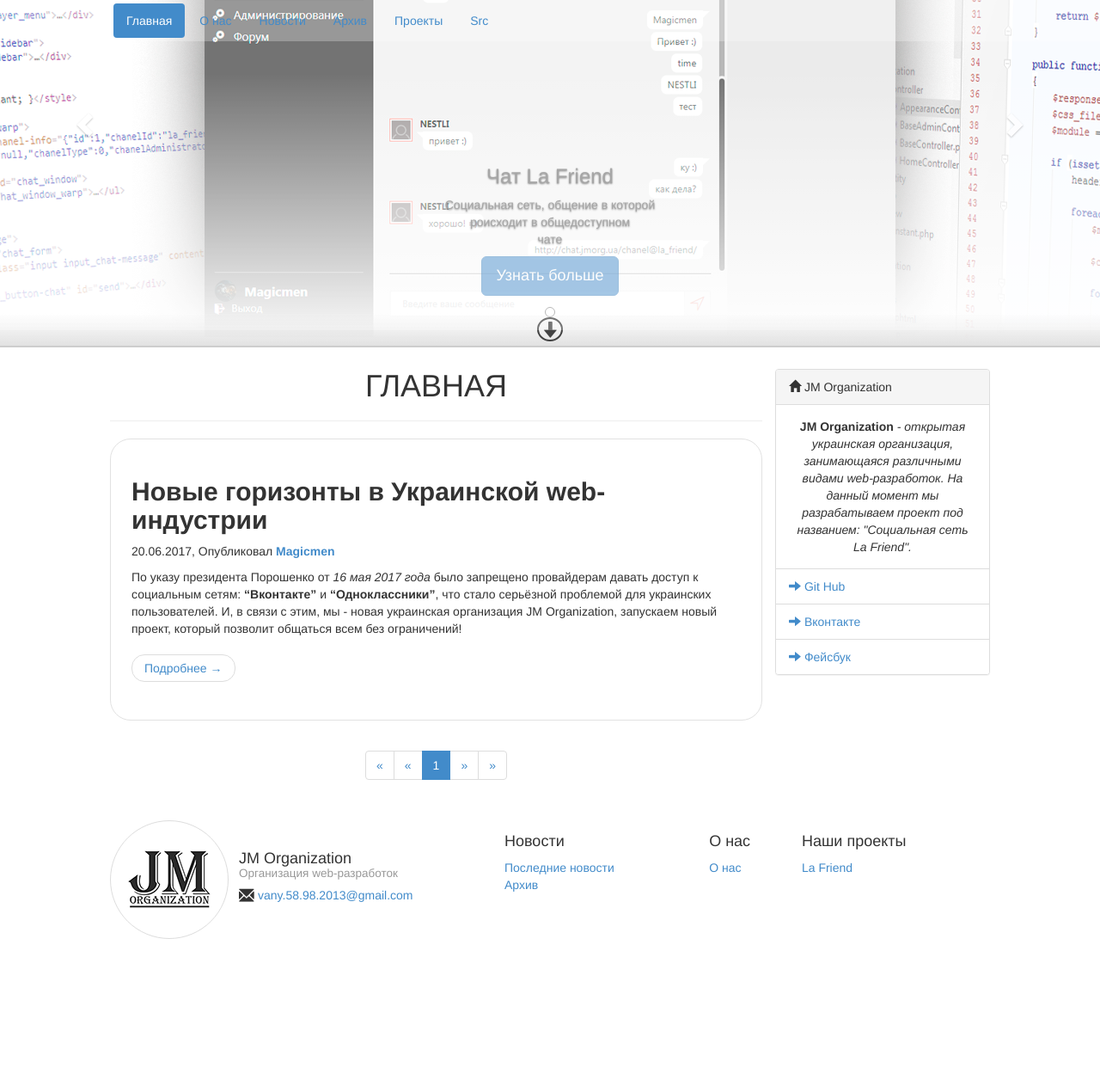
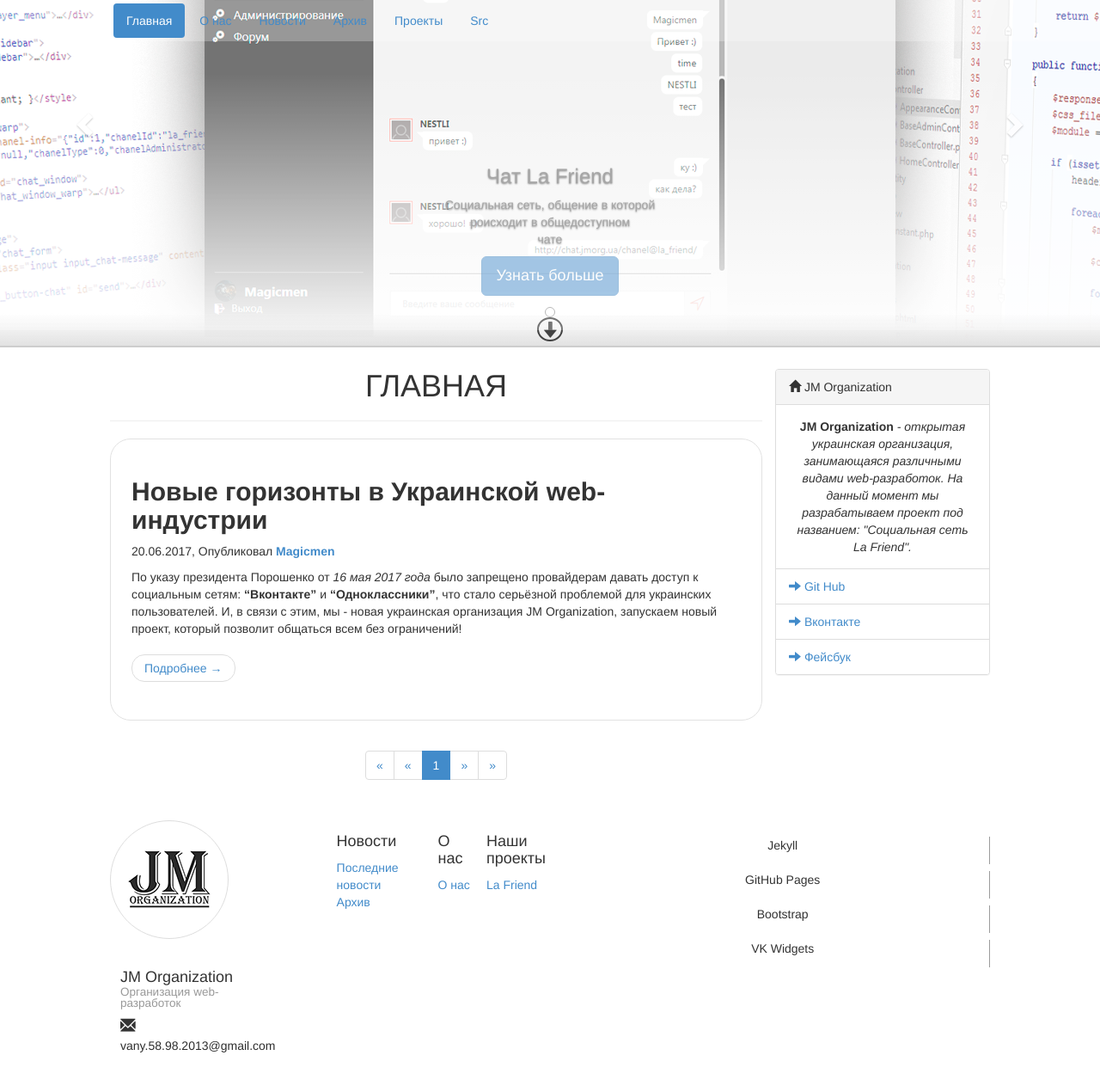
Before and after one commit to jm-organization/jm-organization.github.io, a Jekyll site: the page built from index.html, in a window 1280 px wide and 1400 px high, scrolled down 126 px. Shown: the top 1263 px of the window at 86% size. Built offline with Jekyll 4.4.1, drawn with Linux system fonts in a browser that asks for light colours; the list of posts is cut into pages by our own code; before the commit the page ends 1308 px from its top, so only the background shows below that.

Commit message:
Updated footer

```diff
--- a/_includes/jm_footer.html
+++ b/_includes/jm_footer.html
@@ -41,4 +41,11 @@
             </ul>
         </div>
     </div>
+
+    <ul class="jm-f-technologies-used">
+        <li>Jekyll</li>
+        <li>GitHub Pages</li>
+        <li>Bootstrap</li>
+        <li>VK Widgets</li>
+    </ul>
 </div>
--- a/assets/css/main.css
+++ b/assets/css/main.css
@@ -6,7 +6,7 @@
   margin-bottom: 48px;
   width: 100%; }
   footer .page-width .jm-f-logo {
-    max-width: 450px;
+    max-width: 412px;
     display: inline-block;
     margin-bottom: 42px; }
     footer .page-width .jm-f-logo img {
@@ -37,10 +37,11 @@
           footer .page-width .jm-f-logo .jm-f-about .jm-f-contacts ul li > a {
             line-height: 22px;
             display: inline-block;
-            float: right; }
+            float: right;
+            color: #2e2e2e; }
   footer .page-width .jm-f-blocks {
     display: inline-table;
-    width: calc(100% - 450px);
+    width: calc(100% - 412px);
     float: right;
     height: 180px; }
     footer .page-width .jm-f-blocks .jm-f-block {
@@ -50,6 +51,19 @@
       height: inherit; }
       footer .page-width .jm-f-blocks .jm-f-block ul {
         padding-left: 0 !important; }
+  footer .page-width .jm-f-technologies-used {
+    width: 100%;
+    height: 48px;
+    display: block;
+    padding: 0 !important;
+    margin: 11px 0 !important;
+    text-align: center; }
+    footer .page-width .jm-f-technologies-used li {
+      margin: 8px 0;
+      height: 32px;
+      width: auto;
+      padding: 0 15px;
+      border-right: 1px solid #9c9c9c; }
 
 li {
   list-style: none; }
```
Also changed, not shown: assets/css/main.sass (+19 -2 lines).
